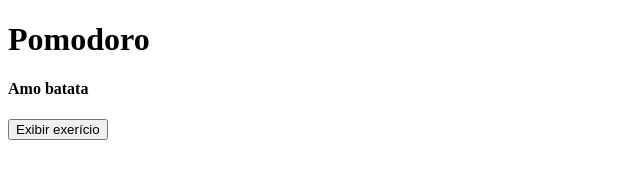
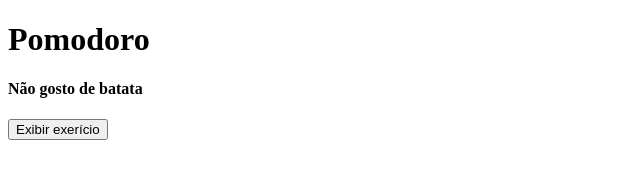
Before and after one commit to Bruno-Costa-fig/codigos-tira-duvidas, a plain HTML site: page index.html in a window 1280 px wide. Shown: the full height of the page, 0-640 px from the left. Drawn offline with Linux system fonts and the light colour scheme; no server answers.

Commit message:
feat: batata

```diff
--- a/index.html
+++ b/index.html
@@ -7,7 +7,7 @@
   </head>
   <body>
     <h1>Pomodoro</h1>
-    <h4>Amo batata</h4>
+    <h4>Não gosto de batata</h4>
     <h2 id="name_exercicio"></h2>
     <h3 id="dificuldade_exercicio"></h3>
     <p id="descricao_exercicio"></p>
```
